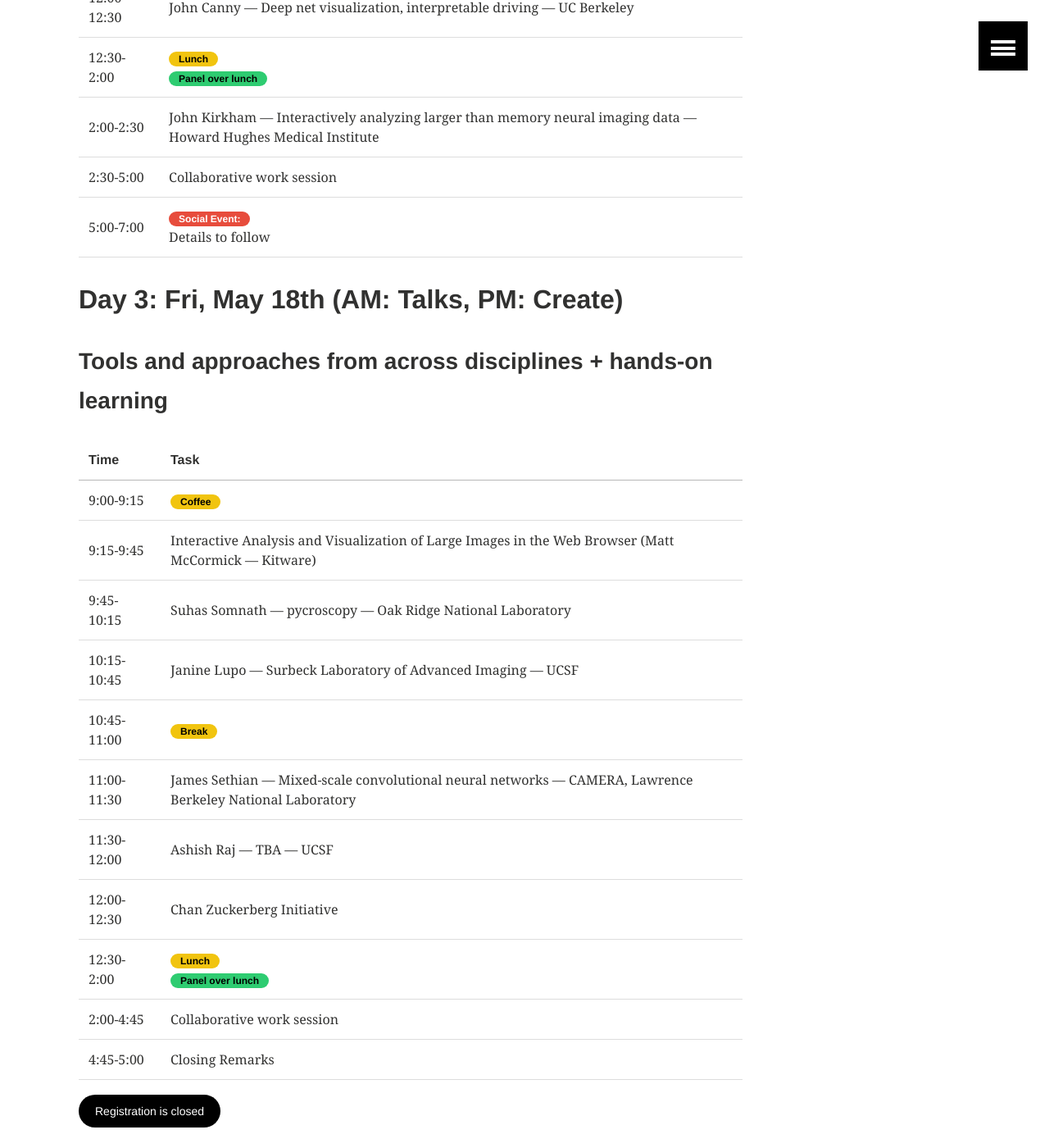
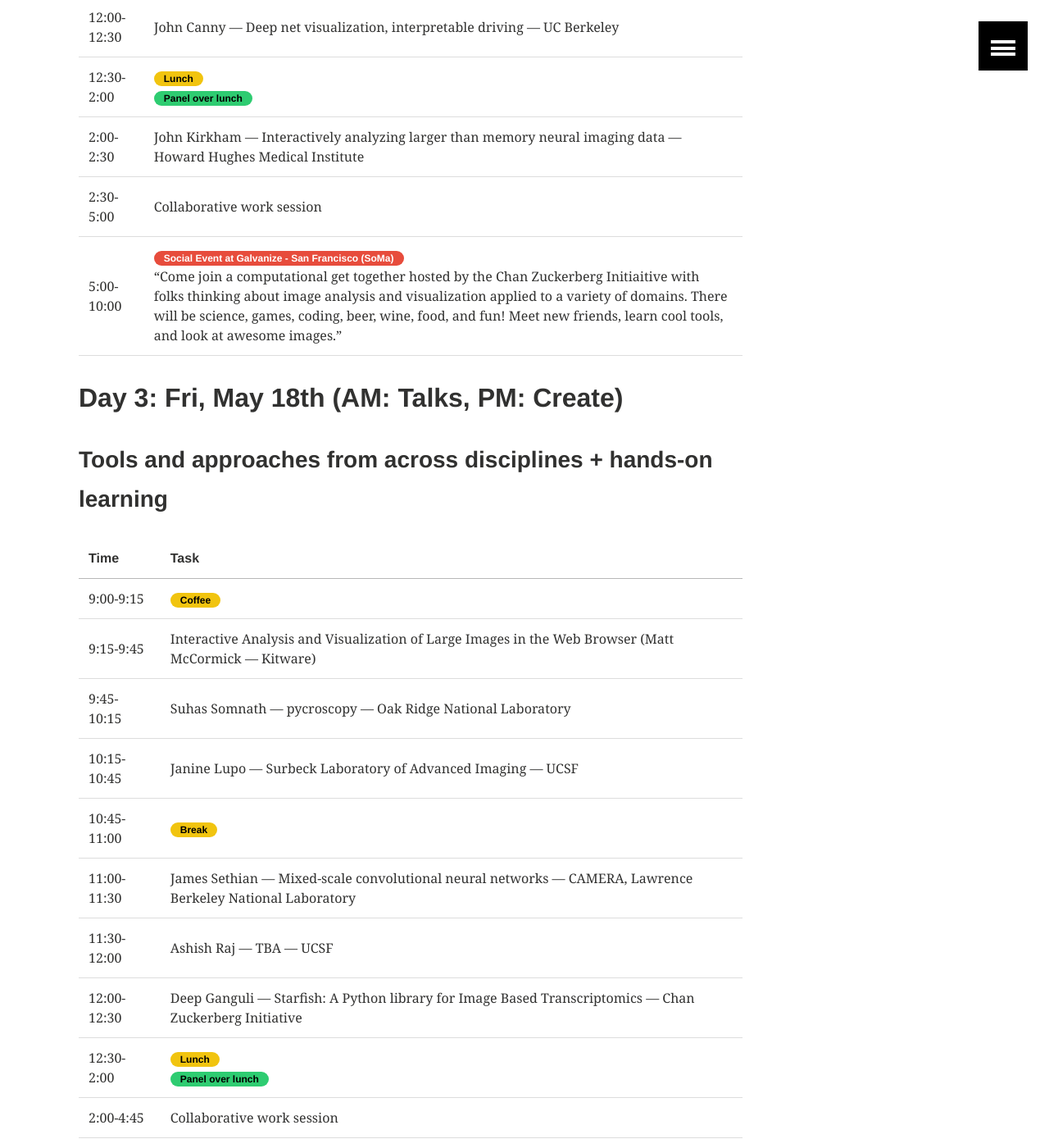
Before and after one commit to imagexd/imagexd.github.io, a Jekyll site: the page built from programs/imagexd2018.md, in a window 1280 px wide and 1400 px high, scrolled down 1894 px. Shown: the whole window at 82% size. Built offline with Jekyll 4.4.1, drawn with Linux system fonts in a browser that asks for light colours.

Commit message:
adding CZI social event and speaker information

```diff
--- a/programs/imagexd2018.md
+++ b/programs/imagexd2018.md
@@ -59,7 +59,7 @@ image:
 |----
 | 2:00-2:30   | John Kirkham --- Interactively analyzing larger than memory neural imaging data --- Howard Hughes Medical Institute|
 | 2:30-5:00   | Collaborative work session |
-| 5:00-7:00   | <span class="badge danger">Social Event:</span> <br/> Details to follow |
+| 5:00-10:00   | <span class="badge danger">Social Event at Galvanize - San Francisco (SoMa)</span> <br/> “Come join a computational get together hosted by the Chan Zuckerberg Initiaitive with folks thinking about image analysis and visualization applied to a variety of domains. There will be science, games, coding, beer, wine, food, and fun! Meet new friends, learn cool tools, and look at awesome images.” |
 
 
 ## Day 3: Fri, May 18th (AM: Talks, PM: Create)
@@ -79,7 +79,7 @@ image:
 |----
 | 11:00-11:30 | James Sethian --- Mixed-scale convolutional neural networks --- CAMERA, Lawrence Berkeley National Laboratory |
 | 11:30-12:00 | Ashish Raj --- TBA --- UCSF |
-| 12:00-12:30 | Chan Zuckerberg Initiative |
+| 12:00-12:30 | Deep Ganguli --- Starfish: A Python library for Image Based Transcriptomics --- Chan Zuckerberg Initiative |
 |----
 | 12:30-2:00  | <span class="badge warning">Lunch</span> <br/> <span class="badge success">Panel over lunch</span> |
 | 2:00-4:45   | Collaborative work session |
```
